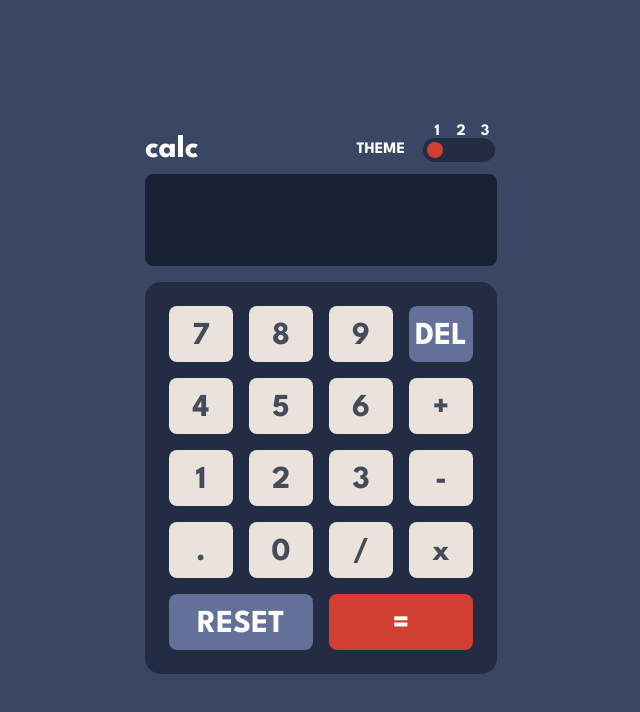
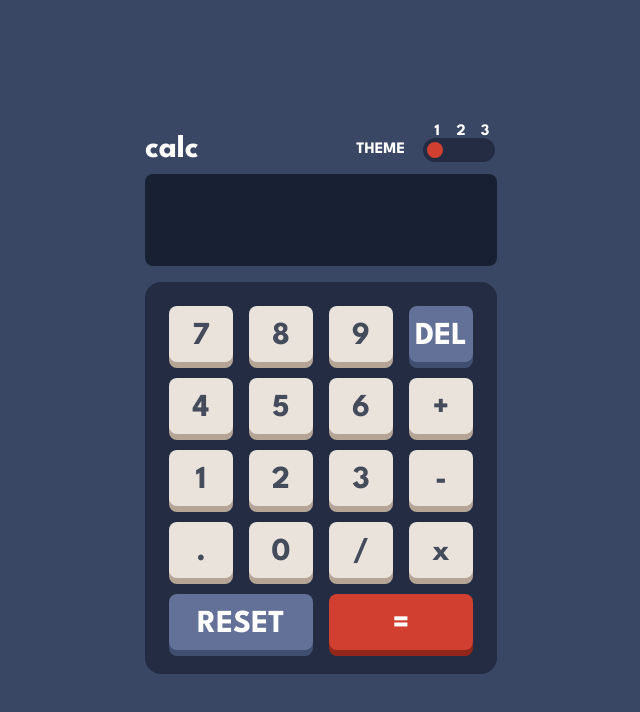
Before and after one commit to shashi1562/calculator, a Vue app: page / in a window 1280 px wide. Shown: the top 712 px of the page, without its empty margins (319-959 px from the left). Built offline with nearby package versions, Linux system fonts and the light colour scheme.

Commit message:
add shadows

```diff
--- a/src/components/Buttons.vue
+++ b/src/components/Buttons.vue
@@ -37,18 +37,28 @@
         border-radius: 0.5rem;
         border-style: none;
         box-sizing: border-box;
+        cursor: pointer;
         background-color: var(--color-key-back);
         color: var(--color-text-key);
+        -webkit-box-shadow: 0px 6px 0px 0px var(--color-key-shadow);
+        -moz-box-shadow: 0px 6px 0px 0px var(--color-key-shadow);
+        box-shadow: 0px 6px 0px 0px var(--color-key-shadow);
     }
 
     .btn-del {
         background-color: var(--color-key-special-back);
         color: var(--color-text-key-special);
+        -webkit-box-shadow: 0px 6px 0px 0px var(--color-key-special-shadow);
+        -moz-box-shadow: 0px 6px 0px 0px var(--color-key-special-shadow);
+        box-shadow: 0px 6px 0px 0px var(--color-key-special-shadow);
     }
 
     .btn-submit {
         background-color: var(--color-key-toggle-back);
         color: var(--color-text-key-submit);
+        -webkit-box-shadow: 0px 6px 0px 0px var(--color-key-toggle-shadow);
+        -moz-box-shadow: 0px 6px 0px 0px var(--color-key-toggle-shadow);
+        box-shadow: 0px 6px 0px 0px var(--color-key-toggle-shadow);
     }
 
     .btn-bottom {
--- a/src/components/Calculator.vue
+++ b/src/components/Calculator.vue
@@ -39,6 +39,6 @@
     }
 
     .container {
-        max-width: 25rem;
+        width: 22rem;
     }
 </style>
```
